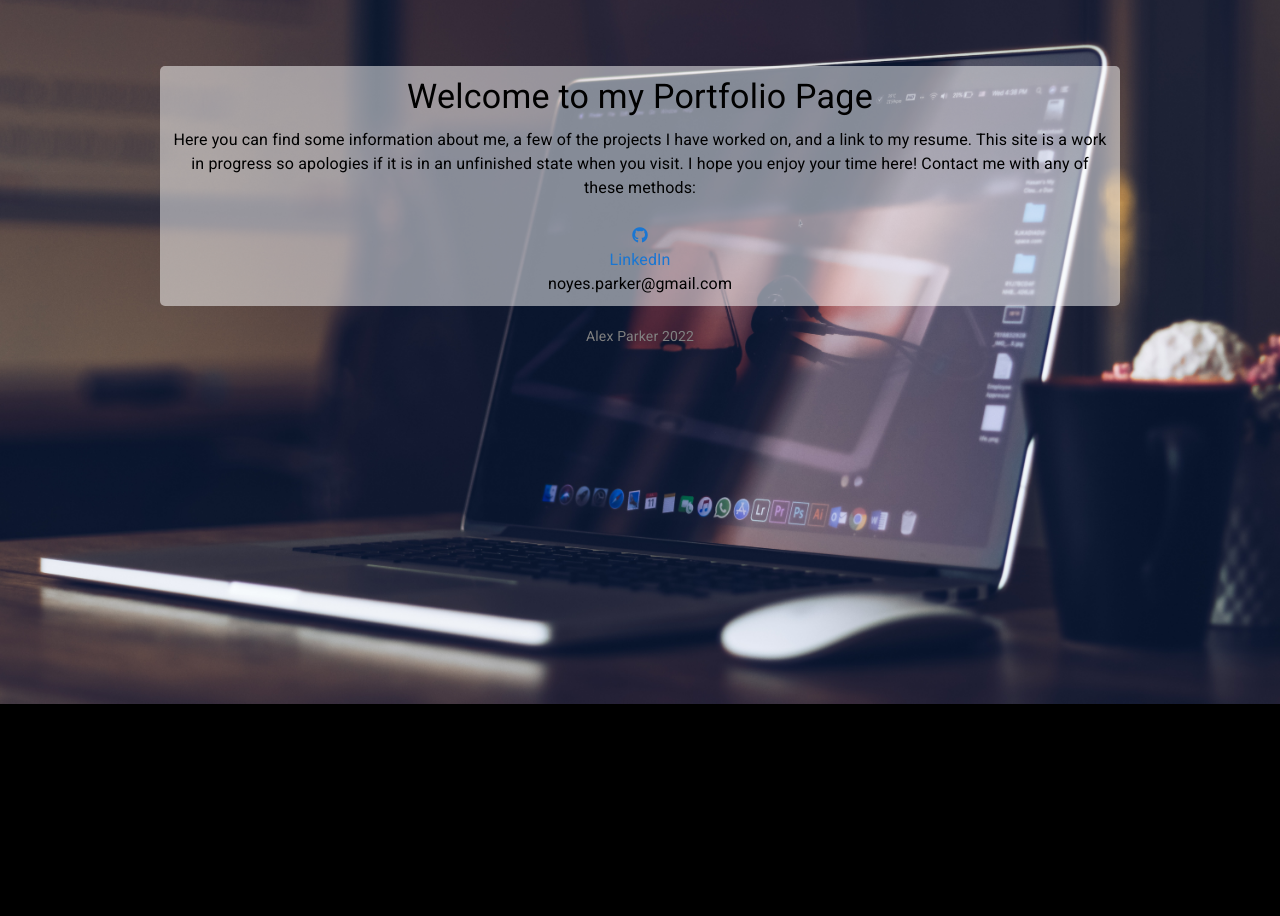
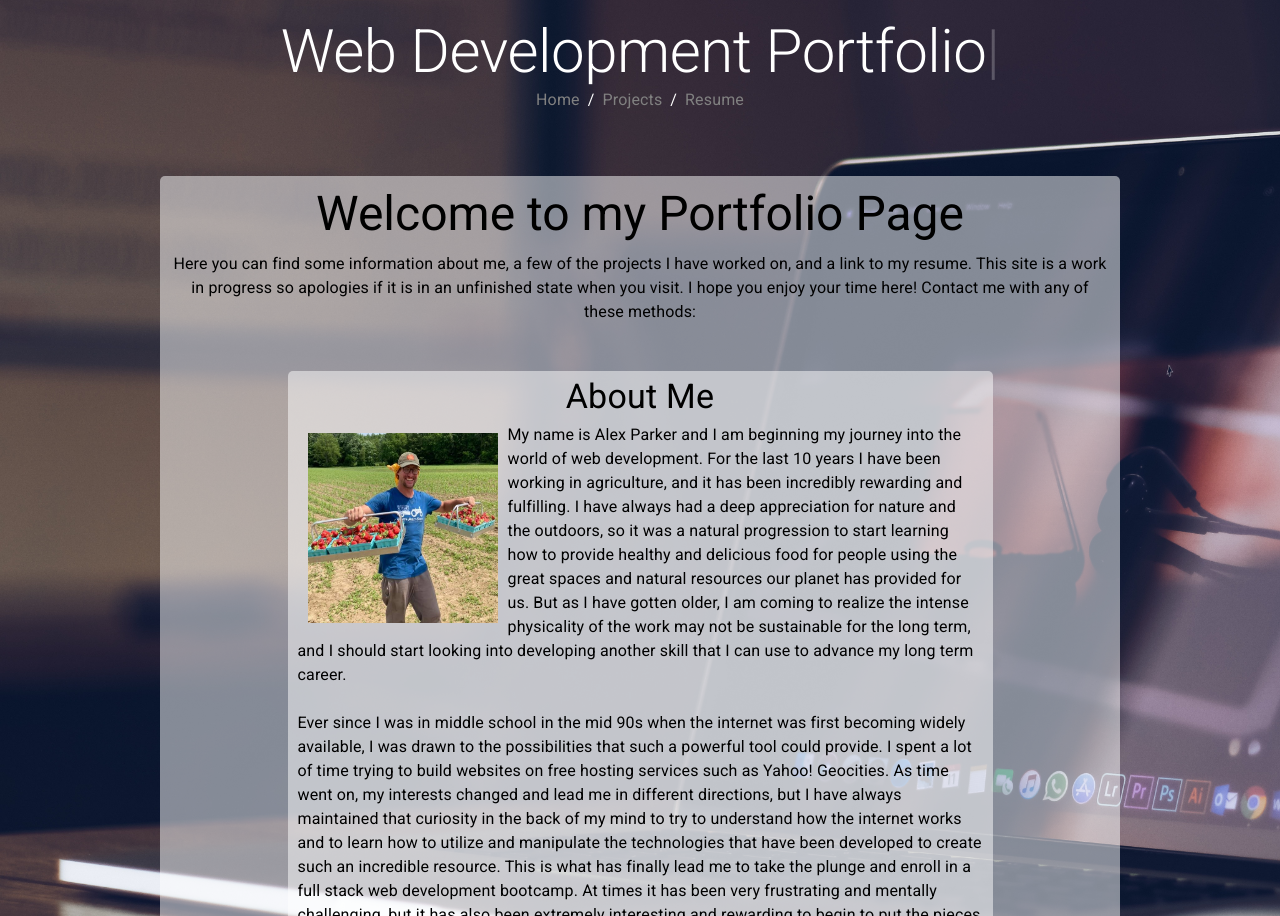
Before and after one commit to AlexParker82/Portfolio, a React (Create React App) app: page / in a window 1280 px wide. Shown: the part 96-1012 px from the top of the page. Before the commit the page ends 800 px from the top, so only its background shows below. Built offline with nearby package versions, Linux system fonts and the light colour scheme.

Commit message:
changing home page

```diff
--- a/src/App.js
+++ b/src/App.js
@@ -4,7 +4,6 @@ import Home from "./components/Home/Home"
 import Header from "./components/Header/Header";
 import Footer from "./components/Footer/Footer";
 import Projects from "./components/ProjectPage/Projects";
-import About from "./components/About/About";
 import { BrowserRouter, Routes, Route } from "react-router-dom";
 
 const App = () => {
@@ -25,7 +24,6 @@ const App = () => {
       <Header />
       <Routes>
         <Route path="/" element={<Home />} />
-        <Route path="/About" element={<About />} />
         <Route path="/Projects" element={<Projects />} />
       </Routes>
       <Footer />
--- a/src/components/About/About.jsx
+++ /dev/null
@@ -1,75 +0,0 @@
-import React from "react";
-import { Typography, Box } from "@mui/material";
-import Typed from "react-typed";
-
-const About = () => {
-    return (
-        <Box component="section" sx={{
-            backgroundColor: "rgba(255,255,255, 0.5)",
-            height: "auto",
-            width: "75%",
-            marginTop: "5%",
-            marginRight: "auto",
-            marginLeft: "auto",
-            display: "flex",
-            flexDirection: "column",
-            alignItems: "center",
-            borderRadius: "5px"
-
-        }}>
-            <Typography variant="h4" sx={{ padding: "5px" }}>
-                <Typed strings={["About Me"]} typeSpeed={60} />
-            </Typography>
-            <Typography variant="body1" sx={{
-                paddingLeft: "10px",
-                paddingRight: "10px",
-                paddingBottom: "30px"
-            }}>
-                <Box
-                    component="img"
-                    src="./assets/images/profile.jpg"
-                    sx={{
-                        width: 210,
-                        height: 210,
-                        float: "left",
-                        padding: "10px"
-                    }}
-                    alt="Me With Strawberries"
-                />
-                My name is Alex Parker and I am beginning my journey into the world of web development. For the last
-                10 years
-                I have been working in agriculture, and it has been incredibly rewarding and fulfilling. I have
-                always had a deep appreciation
-                for nature and the outdoors, so it was a natural progression to start learning how to provide
-                healthy and delicious food for people using
-                the great spaces and natural resources our planet has provided for us. But as I have gotten older, I
-                am coming to realize the intense
-                physicality of the work may not be sustainable for the long term, and I should start looking into
-                developing another skill that I can use
-                to advance my long term career.
-                <br />
-                <br />
-                Ever since I was in middle school in the mid 90s when the internet was first becoming widely
-                available, I was drawn to the possibilities
-                that such a powerful tool could provide. I spent a lot of time trying to build websites on free
-                hosting services such as Yahoo! Geocities.
-                As time went on, my interests changed and lead me in different directions, but I have always
-                maintained that curiosity in the back
-                of my mind to try to understand how the internet works and to learn how to utilize and manipulate
-                the technologies that have been developed
-                to create such an incredible resource. This is what has finally lead me to take the plunge and
-                enroll in a full stack web development
-                bootcamp. At times it has been very frustrating and mentally challenging, but it has also been
-                extremely interesting and
-                rewarding to begin to put the pieces together and unravel some of the mysteries behind the inner
-                workings of the internet and websites.
-                I am very much looking forward to continuing my education and potentially shifting into a new career
-                path. Below are
-                a few examples of the projects we have built so far.
-
-            </Typography>
-        </Box>
-    );
-};
-
-export default About;
--- a/src/components/Header/Header.jsx
+++ b/src/components/Header/Header.jsx
@@ -4,30 +4,49 @@ import { Box, Typography, Breadcrumbs } from "@mui/material";
 import Typed from "react-typed";
 
 const Header = () => {
-
 	return (
-        <Box component="header" sx={{
+		<Box
+			component="header"
+			sx={{
 				color: "white",
 				position: "relative",
 				width: "100vw",
 				zIndex: 1,
 				display: "flex",
 				flexDirection: "column",
-            alignItems: "center"
-        }}>
-            <Typography variant="h4">Alex Parker</Typography>
-            <Typography variant="h5">
-                <Typed strings={['Web Development Portfolio']}
-                    typeSpeed={60} />
+				alignItems: "center",
+			}}
+		>
+			<Typography variant="h1">Alex Parker</Typography>
+			<Typography variant="h2">
+				<Typed
+					strings={["Web Development Portfolio"]}
+					typeSpeed={60}
+				/>
 			</Typography>
 			<Breadcrumbs>
-                <Link className="bc" to="/">Home</Link>
-                <Link className="bc" to="/About">About</Link>
-                <Link className="bc" to="/Projects">Projects</Link>
-                <a className="bc" href="https://docs.google.com/document/d/1kiugY1WHRa2Lqv25Me61ixeibAI6rsm9e23KnnLl2OU/edit?usp=sharing" target="blank">Resume</a>
+				<Link
+					className="bc"
+					to="/"
+				>
+					Home
+				</Link>
+				<Link
+					className="bc"
+					to="/Projects"
+				>
+					Projects
+				</Link>
+				<a
+					className="bc"
+					href="https://docs.google.com/document/d/1kiugY1WHRa2Lqv25Me61ixeibAI6rsm9e23KnnLl2OU/edit?usp=sharing"
+					target="blank"
+				>
+					Resume
+				</a>
 			</Breadcrumbs>
 		</Box>
 	);
-}
+};
 
 export default Header;
--- a/src/components/Home/Home.jsx
+++ b/src/components/Home/Home.jsx
@@ -1,5 +1,6 @@
 import React from "react";
 import { Box, Typography, Link } from "@mui/material";
+import Typed from "react-typed";
 
 const Home = () => {
 	return (
@@ -13,22 +14,122 @@ const Home = () => {
 				marginRight: "auto",
 				padding: "10px",
 				marginTop: "5%",
-                borderRadius: "5px"
+				borderRadius: "5px",
 			}}
 		>
-            <Typography variant="h4" sx={{ textAlign: "center" }}>
+			<Typography
+				variant="h3"
+				sx={{ textAlign: "center" }}
+			>
 				Welcome to my Portfolio Page
 			</Typography>
-            <Typography variant="body1" sx={{ textAlign: "center", marginTop: "10px" }}>Here you can find some information about me, a few of the projects I have worked
-                on, and a link to my resume.  This site is a work in progress so apologies if it is in an unfinished state when you visit.  I hope you enjoy your time here! Contact me with any of these methods:
+			<Typography
+				variant="body1"
+				sx={{ textAlign: "center", marginTop: "10px" }}
+			>
+				Here you can find some information about me, a few of the projects I
+				have worked on, and a link to my resume. This site is a work in progress
+				so apologies if it is in an unfinished state when you visit. I hope you
+				enjoy your time here! Contact me with any of these methods:
+			</Typography>
+			<Box
+				component="section"
+				sx={{
+					backgroundColor: "rgba(255,255,255, 0.5)",
+					height: "auto",
+					width: "75%",
+					marginTop: "5%",
+					marginRight: "auto",
+					marginLeft: "auto",
+					display: "flex",
+					flexDirection: "column",
+					alignItems: "center",
+					borderRadius: "5px",
+				}}
+			>
+				<Typography
+					variant="h4"
+					sx={{ padding: "5px" }}
+				>
+					<Typography
+						variant="h4"
+						sx={{ textAlign: "center" }}
+					>
+						About Me
+					</Typography>
+				</Typography>
+				<Typography
+					variant="body1"
+					sx={{
+						paddingLeft: "10px",
+						paddingRight: "10px",
+						paddingBottom: "30px",
+					}}
+				>
+					<Box
+						component="img"
+						src="./assets/images/profile.jpg"
+						sx={{
+							width: 210,
+							height: 210,
+							float: "left",
+							padding: "10px",
+						}}
+						alt="Me With Strawberries"
+					/>
+					My name is Alex Parker and I am beginning my journey into the world of
+					web development. For the last 10 years I have been working in
+					agriculture, and it has been incredibly rewarding and fulfilling. I
+					have always had a deep appreciation for nature and the outdoors, so it
+					was a natural progression to start learning how to provide healthy and
+					delicious food for people using the great spaces and natural resources
+					our planet has provided for us. But as I have gotten older, I am
+					coming to realize the intense physicality of the work may not be
+					sustainable for the long term, and I should start looking into
+					developing another skill that I can use to advance my long term
+					career.
+					<br />
+					<br />
+					Ever since I was in middle school in the mid 90s when the internet was
+					first becoming widely available, I was drawn to the possibilities that
+					such a powerful tool could provide. I spent a lot of time trying to
+					build websites on free hosting services such as Yahoo! Geocities. As
+					time went on, my interests changed and lead me in different
+					directions, but I have always maintained that curiosity in the back of
+					my mind to try to understand how the internet works and to learn how
+					to utilize and manipulate the technologies that have been developed to
+					create such an incredible resource. This is what has finally lead me
+					to take the plunge and enroll in a full stack web development
+					bootcamp. At times it has been very frustrating and mentally
+					challenging, but it has also been extremely interesting and rewarding
+					to begin to put the pieces together and unravel some of the mysteries
+					behind the inner workings of the internet and websites. I am very much
+					looking forward to continuing my education and potentially shifting
+					into a new career path. Below are a few examples of the projects we
+					have built so far.
+				</Typography>
+			</Box>
+			<Link
+				variant="inherit"
+				underline="none"
+				href="https://github.com/AlexParker82"
+				target="_blank"
+				rel="noopener"
+			>
+				<i class="fa-brands fa-github"></i>
+			</Link>
 			<br></br>
-                <br></br>
-                <Link variant="inherit" underline="none" href="https://github.com/AlexParker82" target="_blank" rel="noopener"><i class="fa-brands fa-github"></i></Link>
-                <br></br>
-                <Link variant="inherit" underline="none" href="https://www.linkedin.com/in/alex-parker-087761219/"  target="_blank" rel="noopener">LinkedIn</Link>
+			<Link
+				variant="inherit"
+				underline="none"
+				href="https://www.linkedin.com/in/alex-parker-087761219/"
+				target="_blank"
+				rel="noopener"
+			>
+				LinkedIn
+			</Link>
 			<br></br>
 			noyes.parker@gmail.com
-                </Typography>
 		</Box>
 	);
 };
--- a/src/components/ProjectCards/ProjectCards.jsx
+++ b/src/components/ProjectCards/ProjectCards.jsx
@@ -1,16 +1,43 @@
 import React from "react";
-import { Card, CardHeader, CardMedia, CardContent, Button, Link, Typography, Grid } from "@mui/material";
+import {
+	Card,
+	CardHeader,
+	CardMedia,
+	CardContent,
+	Button,
+	Link,
+	Typography,
+	Grid,
+} from "@mui/material";
 
 const ProjectCard = (props) => {
 	return (
-        <Card sx={{ height: "auto", width: "75%", marginLeft: "auto", marginRight: "auto" }} >
+		<Card
+			sx={{
+				height: "auto",
+				width: "75%",
+				marginLeft: "auto",
+				marginRight: "auto",
+			}}
+		>
 			<CardHeader
 				title={props.title}
 				subheader={props.technologies}
-                sx={{ textAlign: "center", backgroundColor: "black", color: "lightGray" }}
+				sx={{
+					textAlign: "center",
+					backgroundColor: "black",
+					color: "lightGray",
+				}}
 			/>
-            <Grid container spacing={0}>
-                <Grid item xs={12} md={6}>
+			<Grid
+				container
+				spacing={0}
+			>
+				<Grid
+					item
+					xs={12}
+					md={6}
+				>
 					<CardMedia
 						component="img"
 						image={props.img}
@@ -20,16 +47,37 @@ const ProjectCard = (props) => {
 						width="300"
 					/>
 				</Grid>
-                <Grid item xs={12} md={6}>
-                    <CardContent sx={{ textAlign: "center", paddingTop: "5%", backgroundColor: "lightGray", height: "100%" }}>
-                        <Typography variant="body2">
-                            {props.description}
-                        </Typography>
+				<Grid
+					item
+					xs={12}
+					md={6}
+				>
+					<CardContent
+						sx={{
+							textAlign: "center",
+							paddingTop: "5%",
+							backgroundColor: "lightGray",
+							height: "100%",
+						}}
+					>
+						<Typography variant="body2">{props.description}</Typography>
 						<Button>
-                            <Link href={props.repo} target="_blank" rel="noopener">Repo</Link>
+							<Link
+								href={props.repo}
+								target="_blank"
+								rel="noopener"
+							>
+								Repo
+							</Link>
 						</Button>
 						<Button>
-                            <Link href={props.deployed} target="_blank" rel="noopener">Deployed App</Link>
+							<Link
+								href={props.deployed}
+								target="_blank"
+								rel="noopener"
+							>
+								Deployed App
+							</Link>
 						</Button>
 					</CardContent>
 				</Grid>
--- a/src/components/ProjectPage/projectsData.js
+++ b/src/components/ProjectPage/projectsData.js
@@ -2,7 +2,7 @@ const projectsData = [
     {
         img: "./assets/images/reddit-clone.png",
         title: "Reddit Clone",
-        description: "Our main motivation for making Persist was to have a fool-proof day planner that is so simple, easy to use, and sleek that you are left with no excuses not to use it and not have your days planned out and organized. You should never miss another appointment or date again.",
+        description: "Building a Reddit clone using NextJS, ChakraUI and Firebase.",
         repo: "https://github.com/AlexParker82/reddit-clone",
         live: "https://reddit-clone-gnvnb47lj-alexparker82.vercel.app/",
     },
```
Also changed, not shown: public/assets/images/kanwaye.png (deleted), public/assets/images/persist.png (deleted). Lines whose indentation alone changed are shown as unchanged.
